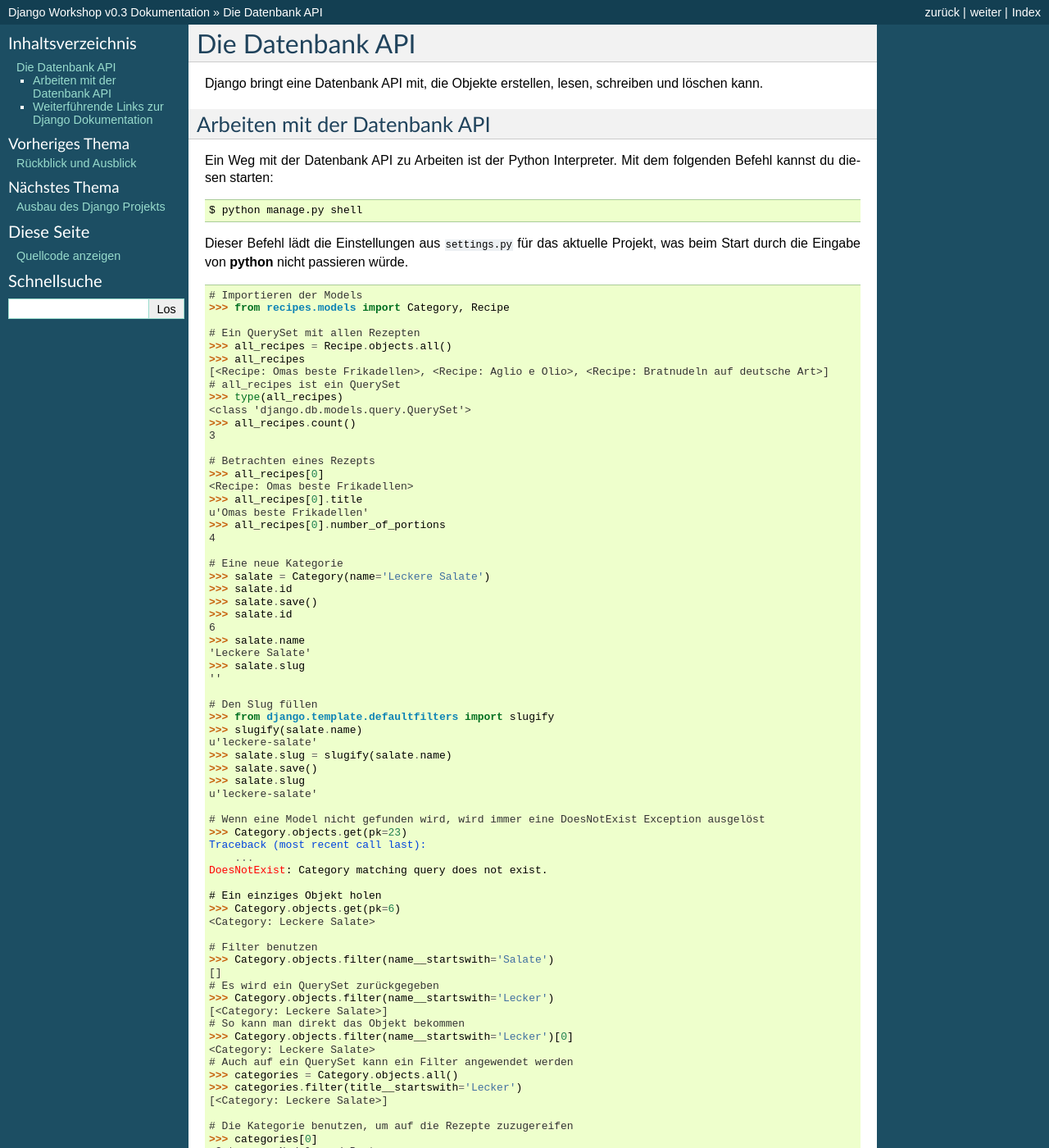
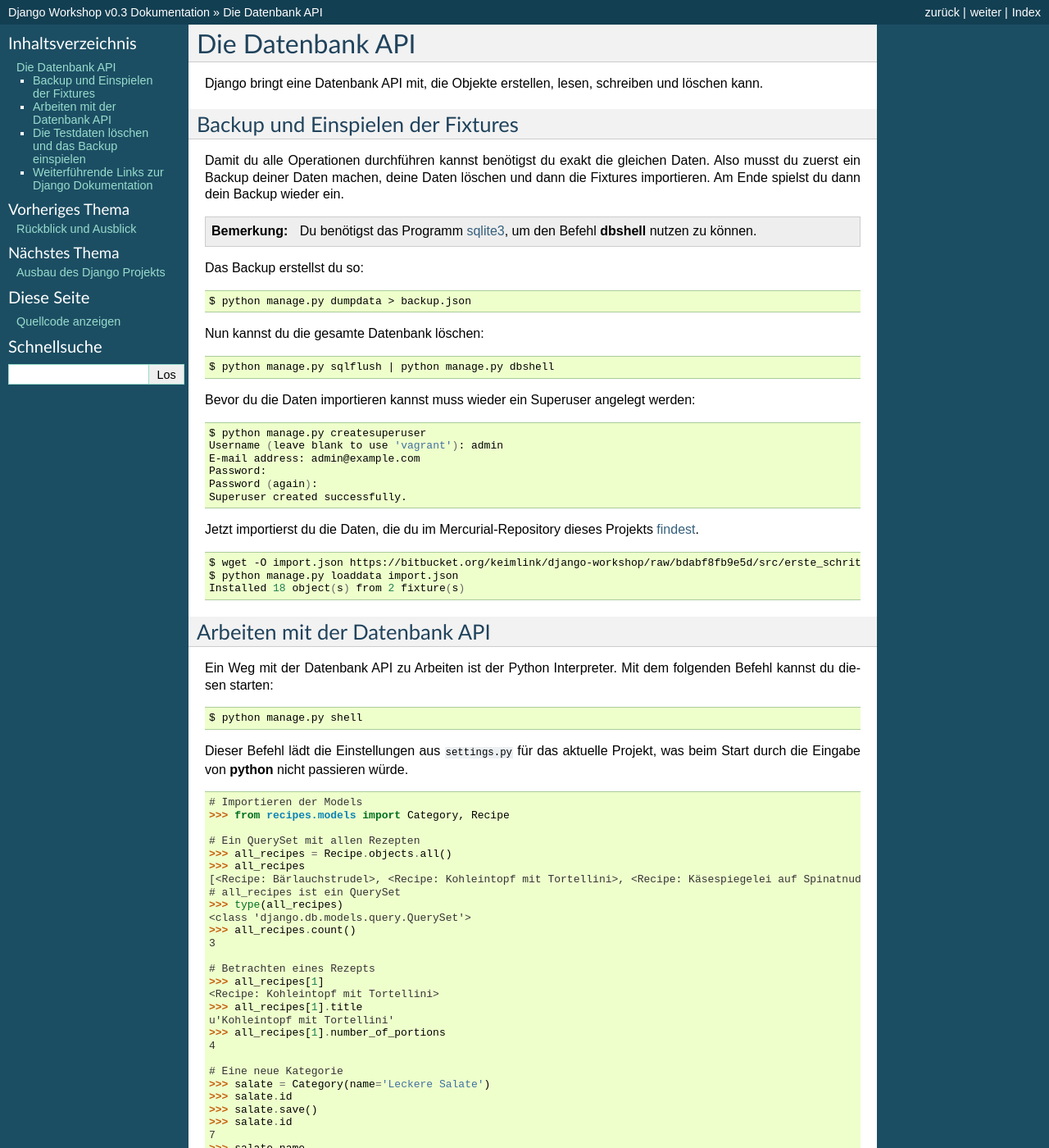
Before and after one commit to keimlink/django-workshop, a Sphinx documentation site: the page built from docs/datenbank_api.rst, in a window 1280 px wide and 1400 px high. Shown: the whole window at 82% size. Built offline with Sphinx 7.4.7, drawn with Linux system fonts in a browser that asks for light colours; some of the changed text lies outside the part shown.

Commit message:
Bessere Testdaten für die Datenbank Operationen

```diff
--- a/docs/datenbank_api.rst
+++ b/docs/datenbank_api.rst
@@ -5,6 +5,52 @@ Die Datenbank API
 
 Django bringt eine Datenbank API mit, die Objekte erstellen, lesen, schreiben
 und löschen kann.
+
+Backup und Einspielen der Fixtures
+==================================
+
+Damit du alle Operationen durchführen kannst benötigst du exakt die gleichen
+Daten. Also musst du zuerst ein Backup deiner Daten machen, deine Daten löschen
+und dann die Fixtures importieren. Am Ende spielst du dann dein Backup wieder
+ein.
+
+..  note::
+
+    Du benötigst das Programm `sqlite3 <https://www.sqlite.org/>`_, um den
+    Befehl :program:`dbshell` nutzen zu können.
+
+Das Backup erstellst du so:
+
+..  code-block:: bash
+
+    $ python manage.py dumpdata > backup.json
+
+Nun kannst du die gesamte Datenbank löschen:
+
+..  code-block:: bash
+
+    $ python manage.py sqlflush | python manage.py dbshell
+
+Bevor du die Daten importieren kannst muss wieder ein Superuser angelegt werden:
+
+..  code-block:: bash
+
+    $ python manage.py createsuperuser
+    Username (leave blank to use 'vagrant'): admin
+    E-mail address: admin@example.com
+    Password:
+    Password (again):
+    Superuser created successfully.
+
+Jetzt importierst du die Daten, die du im Mercurial-Repository dieses Projekts
+`findest <https://bitbucket.org/keimlink/django-workshop/raw/bdabf8fb9e5d/src/e
+rste_schritte/cookbook/recipes/fixtures/initial_data.json>`_.
+
+..  code-block:: bash
+
+    $ wget -O import.json https://bitbucket.org/keimlink/django-workshop/raw/bdabf8fb9e5d/src/erste_schritte/cookbook/recipes/fixtures/initial_data.json
+    $ python manage.py loaddata import.json
+    Installed 18 object(s) from 2 fixture(s)
 
 Arbeiten mit der Datenbank API
 ==============================
@@ -28,7 +74,7 @@ passieren würde.
     # Ein QuerySet mit allen Rezepten
     >>> all_recipes = Recipe.objects.all()
     >>> all_recipes
-    [<Recipe: Omas beste Frikadellen>, <Recipe: Aglio e Olio>, <Recipe: Bratnudeln auf deutsche Art>]
+    [<Recipe: Bärlauchstrudel>, <Recipe: Kohleintopf mit Tortellini>, <Recipe: Käsespiegelei auf Spinatnudeln>]
     # all_recipes ist ein QuerySet
     >>> type(all_recipes)
     <class 'django.db.models.query.QuerySet'>
@@ -36,11 +82,11 @@ passieren würde.
     3
 
     # Betrachten eines Rezepts
-    >>> all_recipes[0]
-    <Recipe: Omas beste Frikadellen>
-    >>> all_recipes[0].title
-    u'Omas beste Frikadellen'
-    >>> all_recipes[0].number_of_portions
+    >>> all_recipes[1]
+    <Recipe: Kohleintopf mit Tortellini>
+    >>> all_recipes[1].title
+    u'Kohleintopf mit Tortellini'
+    >>> all_recipes[1].number_of_portions
     4
 
     # Eine neue Kategorie
@@ -48,7 +94,7 @@ passieren würde.
     >>> salate.id
     >>> salate.save()
     >>> salate.id
-    6
+    7
     >>> salate.name
     'Leckere Salate'
     >>> salate.slug
@@ -70,7 +116,7 @@ passieren würde.
     DoesNotExist: Category matching query does not exist.
 
     # Ein einziges Objekt holen
-    >>> Category.objects.get(pk=6)
+    >>> Category.objects.get(pk=7)
     <Category: Leckere Salate>
 
     # Filter benutzen
@@ -84,25 +130,25 @@ passieren würde.
     <Category: Leckere Salate>
     # Auch auf ein QuerySet kann ein Filter angewendet werden
     >>> categories = Category.objects.all()
-    >>> categories.filter(title__startswith='Lecker')
+    >>> categories.filter(name__startswith='Lecker')
     [<Category: Leckere Salate>]
 
-    # Die Kategorie benutzen, um auf die Rezepte zuzugereifen
-    >>> categories[0]
-    <Category: Nudeln und Pasta>
-    >>> type(categories[0].recipe_set)
+    # Eine Kategorie benutzen, um auf die Rezepte zuzugereifen
+    >>> categories[1]
+    <Category: Pasta>
+    >>> type(categories[1].recipe_set)
     <class 'django.db.models.fields.related.ManyRelatedManager'>
-    >>> categories[0].recipe_set.all()
-    [<Recipe: Aglio e Olio>, <Recipe: Bratnudeln auf deutsche Art>]
+    >>> categories[1].recipe_set.all()
+    [<Recipe: Kohleintopf mit Tortellini>, <Recipe: Käsespiegelei auf Spinatnudeln>]
 
     # Über die Relation eines Rezepts eine Kategorie anlegen
     >>> recipe = all_recipes[0]
-    # Zwei Kategorien am Model
+    # Drei Kategorien am Model
     >>> recipe.category.all()
-    [<Category: Hauptspeise>, <Category: Party>]
+    [<Category: Fleisch>, <Category: Backen>, <Category: Frühling>]
     >>> recipe.category.create(name='Foo')
     <Category: Foo>
-    # Jetzt sind es drei Kategorien
+    # Jetzt sind es vier Kategorien
     >>> recipe.category.all()
     [<Category: Hauptspeise>, <Category: Party>, <Category: Foo>]
     # Die neu angelegte Kategorie wieder löschen
@@ -111,7 +157,7 @@ passieren würde.
     [<Category: Foo>]
     >>> foo.delete()
     >>> recipe.category.all()
-    [<Category: Hauptspeise>, <Category: Party>]
+    [<Category: Fleisch>, <Category: Backen>, <Category: Frühling>]
 
     # Komplexe Abfragen mit Q Objekten
     # Die folgende Abfrage verknüpft beide Bedingungen mit "AND"
@@ -120,7 +166,23 @@ passieren würde.
     # Mit einem Q Objekt kann man eine "ODER" Verknüpfung realisieren
     >>> from django.db.models import Q
     >>> Recipe.objects.filter(Q(number_of_portions=4) | Q(title__startswith='Oma'))
-    [<Recipe: Aprikosenknödel>, <Recipe: Omas beste Frikadellen>, <Recipe: Aglio e Olio>, <Recipe: Bratnudeln auf deutsche Art>]
+    [<Recipe: Bärlauchstrudel>, <Recipe: Kohleintopf mit Tortellini>]
+
+Die Testdaten löschen und das Backup einspielen
+===============================================
+
+Jetzt löscht du die Testdaten:
+
+..  code-block:: bash
+
+    $ python manage.py sqlflush | python manage.py dbshell
+
+Und lädst dein Backup:
+
+..  code-block:: bash
+
+    $ python manage.py loaddata backup.json
+
 
 Weiterführende Links zur Django Dokumentation
 =============================================
```
Also changed, not shown: 1 other file.
